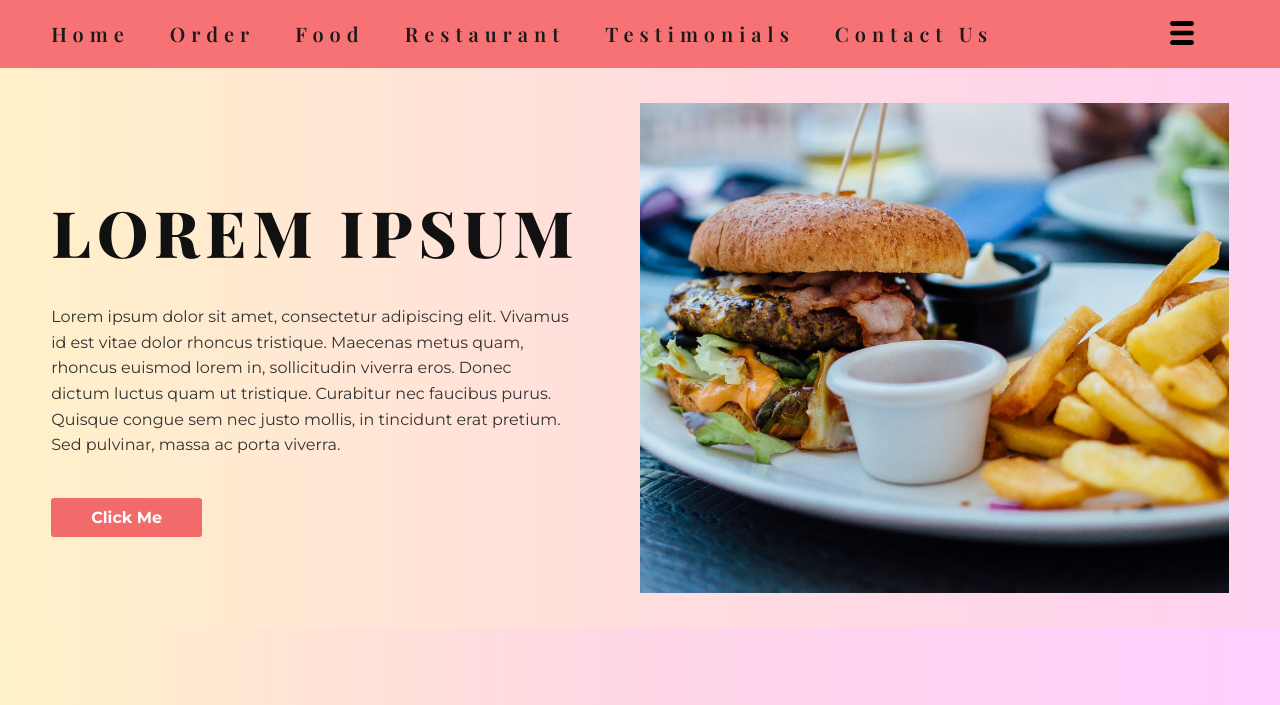
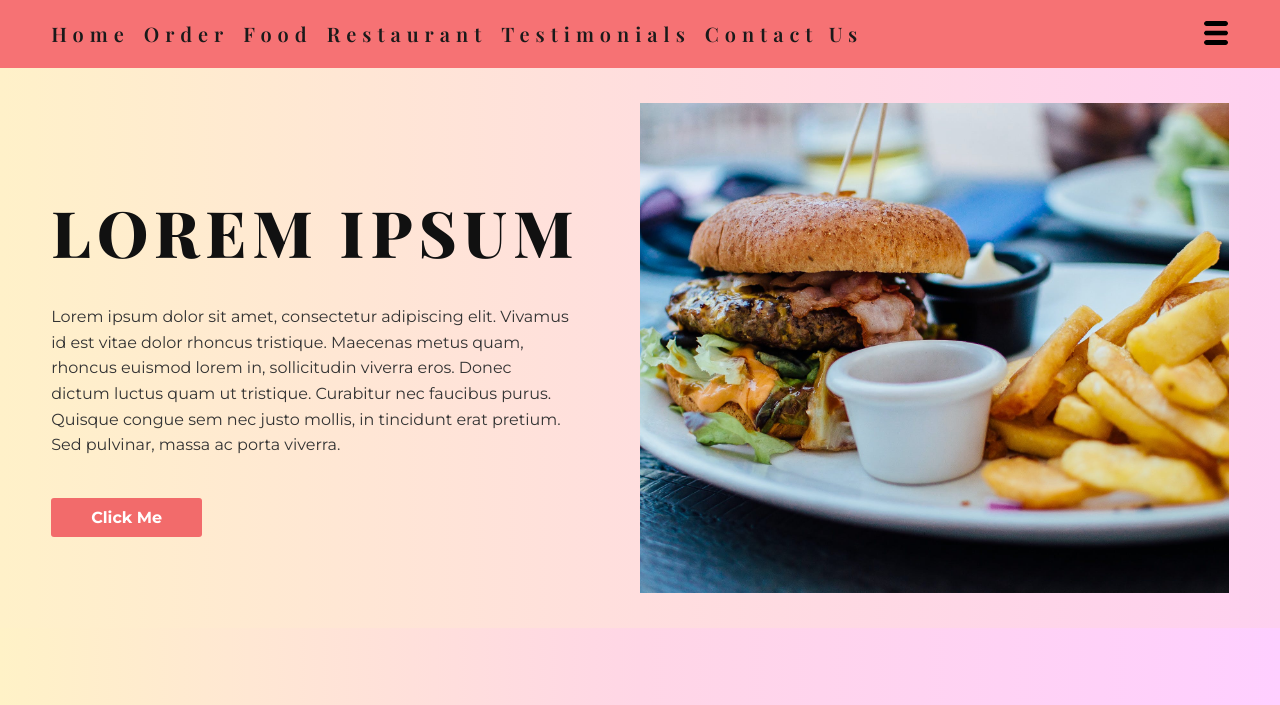
Before and after one commit to shubham21221/Front-End-Developer-Assignment, a plain HTML site: page index.html in a window 1280 px wide. Shown: the top 705 px of the page. Drawn offline with nearby package versions, Linux system fonts and the light colour scheme; grey boxes are pictures that could not be loaded.

Commit message:
Add Commands

```diff
--- a/styles.css
+++ b/styles.css
@@ -10,7 +10,23 @@ html,body { height: 100%; font-family: 'Montserrat', system-ui, -apple-system, '
 .header-inner { display:flex; align-items:center; padding:18px 0; position:relative; }
 
 /* Main nav styling */
-.main-nav { display:flex; gap:40px; align-items:center; justify-content:center; margin-left: 0; font-weight:600; text-transform:capitalize; }
+/* Main nav styling */
+.main-nav {
+    display: flex;
+    gap: 14px;
+    align-items: center;
+    justify-content: center;
+    flex-wrap: wrap;
+    margin-left: 0;
+    font-weight: 600;
+    text-transform: capitalize;
+}
+@media (max-width: 768px) {
+    .main-nav {
+        gap: 15px;
+        justify-content: flex-start;
+    }
+}
 .main-nav a {
   font-family: 'Playfair Display', serif;     /* << Playfair applied */
   text-decoration: none;
@@ -24,7 +40,7 @@ html,body { height: 100%; font-family: 'Montserrat', system-ui, -apple-system, '
 }
 
 /* Mobile menu button */
-.menu-btn { display:block; border:none; background:transparent; padding:8px; cursor:pointer; position:absolute; right:20px; z-index:60; pointer-events:auto; }
+.menu-btn { display:block; border:none; background:transparent; padding:8px; cursor:pointer; position:absolute; right:-14px; z-index:60; pointer-events:auto; }
 .menu-btn img { width:38px; height:38px; }
 
 /* split layout */
```
